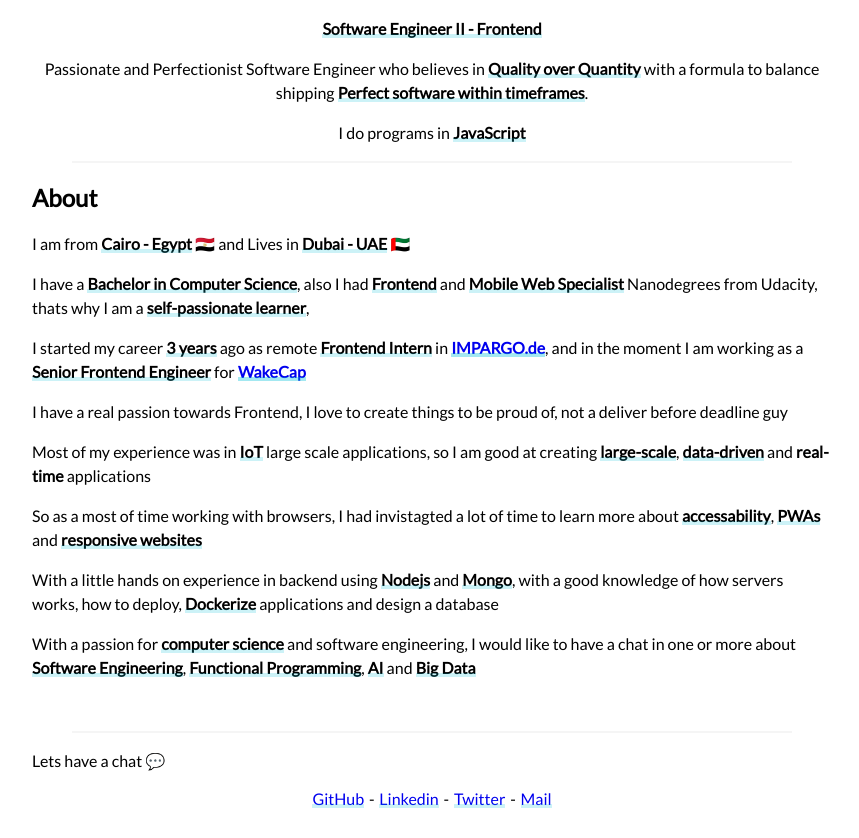
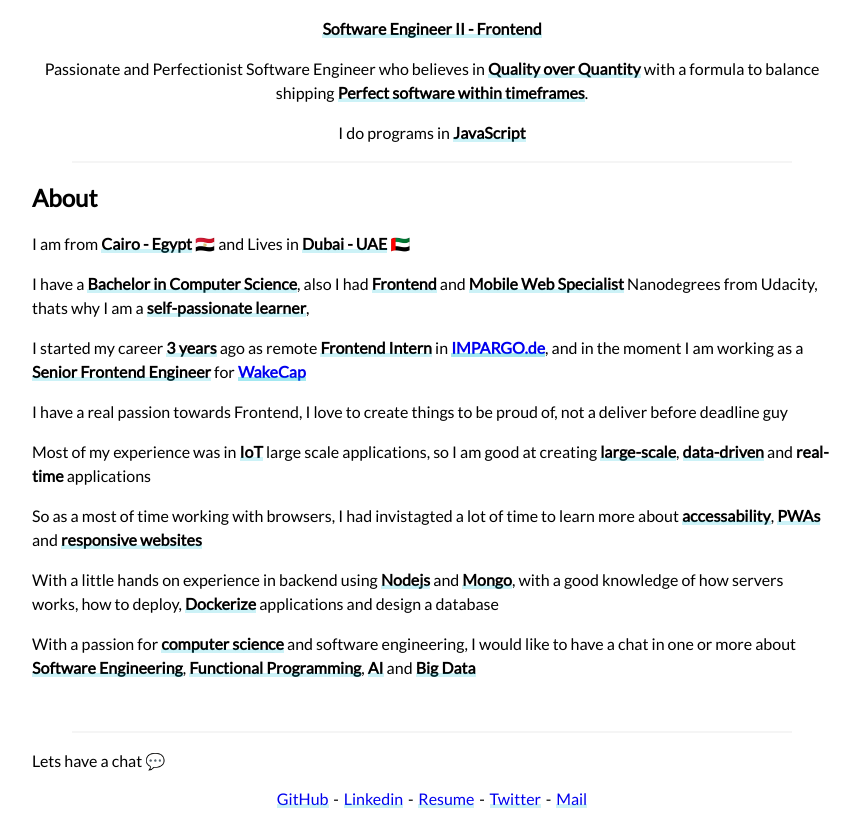
Before and after one commit to AbdallahMezo/mezo.dev, a plain HTML site: page index.html in a window 1280 px wide. Shown: the part 83-921 px from the top of the page, without its empty margins (208-1067 px from the left). Drawn offline with Linux system fonts and the light colour scheme.

Commit message:
add resume link
Signed-off-by: abdallah <abdalla.mezo@gmail.com>

```diff
--- a/index.html
+++ b/index.html
@@ -68,6 +68,13 @@
         -
         <li><a href="https://linkedin.com/in/abdallahmezo">Linkedin</a></li>
         -
+        <li>
+          <a
+            href="https://drive.google.com/file/d/0B-QBV2HwtS9HYm1ETzMyb1ZFM0duUHRIU3Vpd0x4LTVPNURV/view"
+            >Resume</a
+          >
+        </li>
+        -
         <li><a href="https://twitter.com/AbdallahMezo">Twitter</a></li>
         -
         <li><a href="mailto: abdalla.mezo@gmail.com">Mail</a></li>
```
